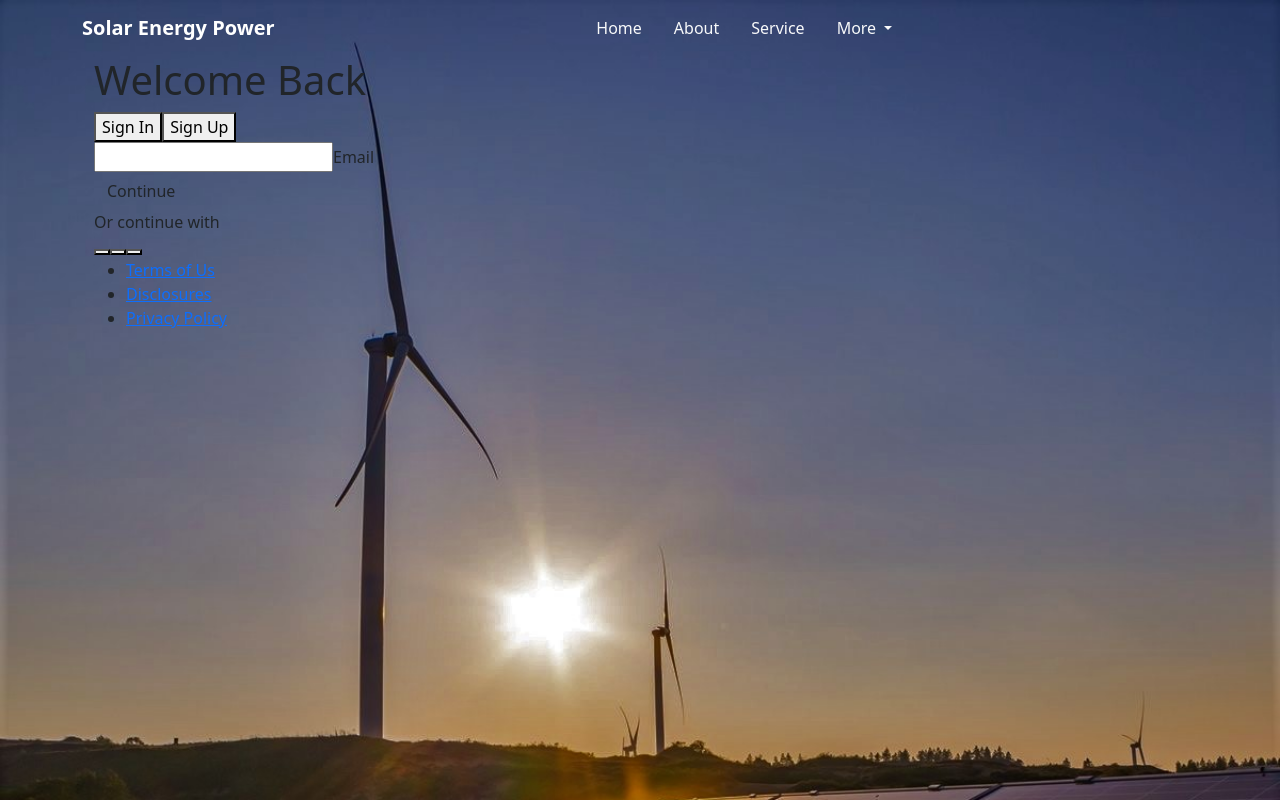
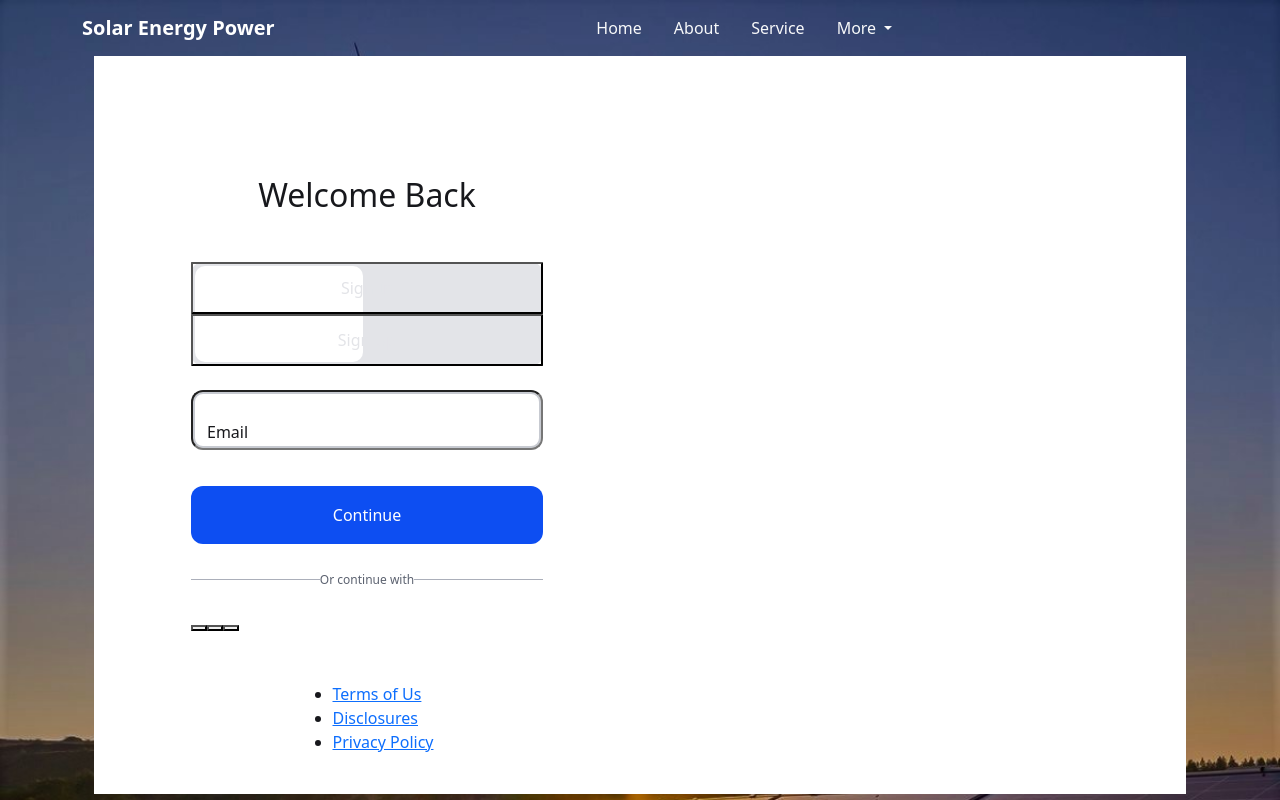
Before and after one commit to Ollatomiwa/Solar-landing-page, a Vue app in the folder solar-landingPage/: page /#/registration in a window 1280 px wide. Built offline with nearby package versions, Linux system fonts and the light colour scheme.

Commit message:
registration update

```diff
--- a/solar-landingPage/src/components/Registration.vue
+++ b/solar-landingPage/src/components/Registration.vue
@@ -58,4 +58,143 @@
 </script>
 <style scoped>
 
+body {
+    height: 100vh;
+}
+
+.login {
+    display: flex;
+    margin: auto;
+    width:100%;
+    height: 100%;
+    color: hsl(223, 10%, 10%);
+    font: 1em/1.5, sans-serif;
+}
+
+.column {
+    width: 50%;
+    background-color: white;
+    display: flex;
+    flex-direction: column;
+    align-items: center;
+    justify-items: center;
+    overflow: auto;
+    padding: 1.5em;
+    position: relative;
+}
+
+.header {
+    width: 100%;
+    padding: 1.5em 0;
+}
+
+.form {
+    width: 22em;
+    flex-shrink: 0;
+    margin: 3em 0;
+    height: min-content;
+}
+
+h1 {
+    font-size: 2em;
+    margin: 0 0 1.5em;
+    text-align: center;
+}
+
+.segmented {
+    position: relative;
+    background-color: hsl(223, 10%, 90%);
+    border-radius: 0.75em;
+    margin-bottom: 1.5em;
+    min-height:3em;
+}
+
+.segmented-btn {
+    border-radius: 0.075em;
+    box-shadow: 0 0 0 0.1875em var(--focus-t) inset;
+    color: hsl(223, 10%, 90%);
+    cursor: pointer;
+    outline: transparent;
+    padding: 0.75em;
+    width: 100%;
+    background-color: transparent;
+    position: relative;
+    z-index: 1;
+}
+
+.segmented-btn [aria-selected=true] {
+    color: hsl(223, 10%, 10%);
+}
+.segmented-focus {
+    background-color: white;
+    border-radius: 0.625em;
+    pointer-events: none;
+    position: absolute;
+    top: 0.25em;
+    bottom: 0.25em;
+    left: 0.25em;
+    width: calc(50% - 0.5em);
+}
+
+.field {
+    position: relative;
+    margin-bottom: 2.2em;
+}
+
+.input-textbox {
+    width: 100%;
+    background-color: transparent;
+    border-radius:0.75em;
+    box-shadow: 0 0 0 0.125em hsl(223, 10%, 80%) inset;
+    outline: transparent;
+    padding: 1.5em 1em 0.5em 1em;
+    padding-inline-end: 3.5em;
+    appearance: none;
+}
+
+.label {
+    color: hsl(var(--hue), 10%, 30%);
+    cursor: text;
+    display: flex;
+    position: absolute;
+    bottom: 0.4em;
+    left: 1em;
+    pointer-events: none;
+}
+
+.btn {
+    width: 100%;
+    background-color:hsl(223, 90%, 50%);
+    border-radius: 0.75em;
+    box-shadow:
+    0 0 0 0.1em hsl(223deg, 10%, 90% / 0%) ,
+    0 0 0 0.1em hsl(223deg, 90%, 50% / 0%) ;
+    color: white;
+    margin-bottom: 1.5em;
+    padding: 1em;
+    cursor: pointer;
+    display: block;
+    outline: transparent;
+}
+
+.or {
+    color:  hsl(223, 10%, 40% );
+    display: flex;
+    align-items: center;
+    font-size: 0.75em;
+    line-height: 2;
+    margin-bottom: 1.5em;
+    text-align: center;
+}
+.or::before, .or::after {
+    background-color: hsl(223, 10%, 70% );
+    content: "";
+    display: block;
+    flex: 1;
+    height:1px;
+}
+
+.or:before {
+
+}
 </style>
```
